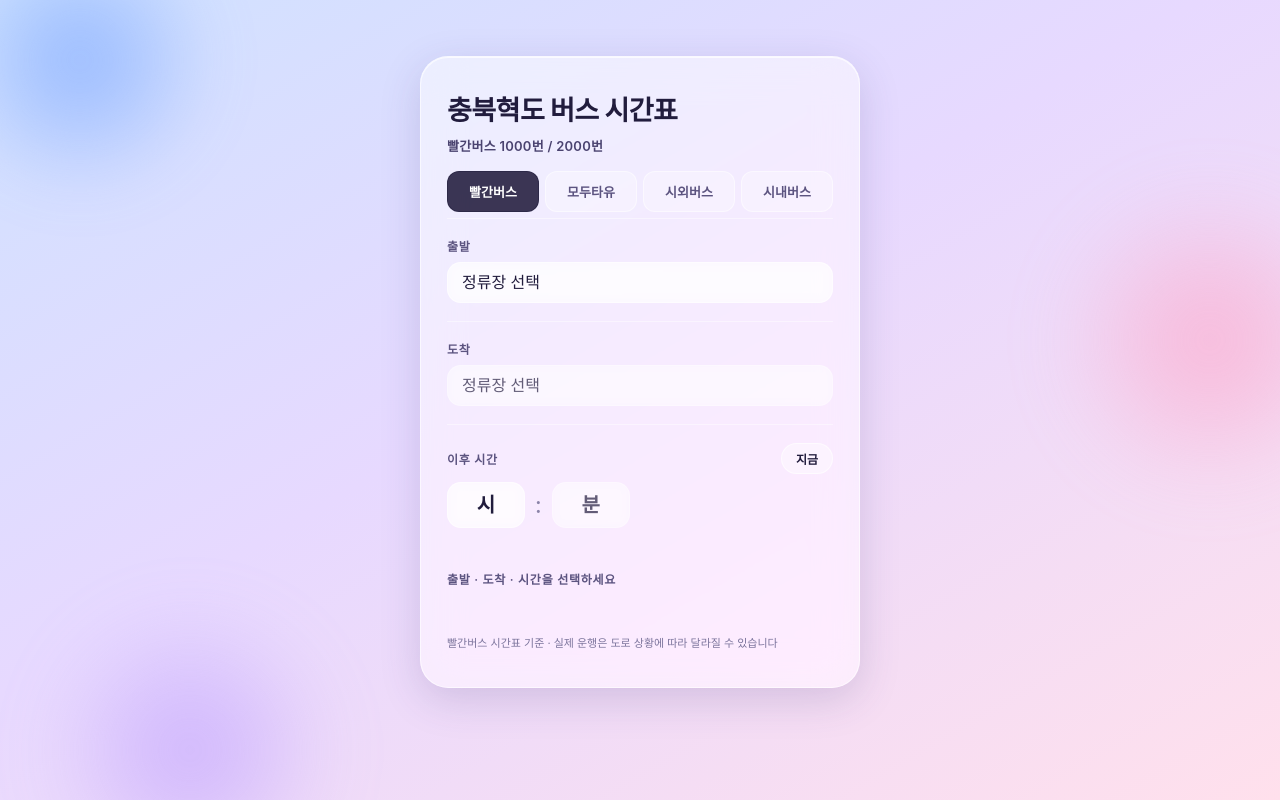
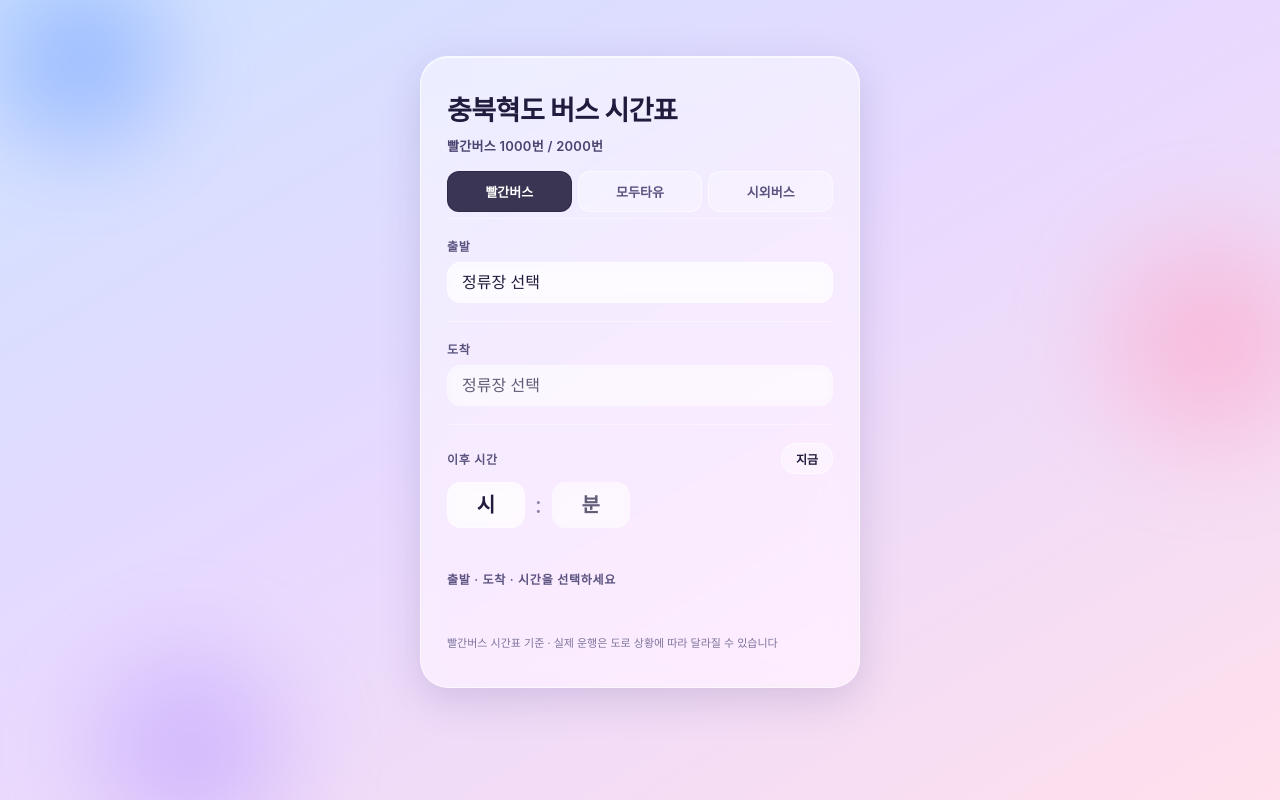
Before and after one commit to JHKIM-coder-ui/red-bus-app, a React (Vite) app: page / in a window 1280 px wide. Built offline with nearby package versions, Linux system fonts and the light colour scheme; a web font is replaced by a local one.

Commit message:
Add files via upload

```diff
--- a/src/App.jsx
+++ b/src/App.jsx
@@ -102,7 +102,7 @@ const GROUPS = {
   red: { label: "빨간버스", lines: ["1000", "2000"] },
   shucle: { label: "모두타유", lines: ["SHUCLE_A1", "SHUCLE_A2"] },
   intercity: { label: "시외버스", type: "dest" },
-  local: { label: "시내버스", type: "dest" },
+  local: { label: "시내버스", type: "dest", hidden: true }, // 운행 확정 시 hidden 제거
 };
 
 // ── 시외버스: 충북혁신도시터미널 출발 ──
@@ -343,7 +343,7 @@ export default function App() {
         </header>
 
         <div style={S.tabs}>
-          {Object.entries(GROUPS).map(([key, g]) => (
+          {Object.entries(GROUPS).filter(([, g]) => !g.hidden).map(([key, g]) => (
             <button
               key={key}
               onClick={() => changeTab(key)}
```
